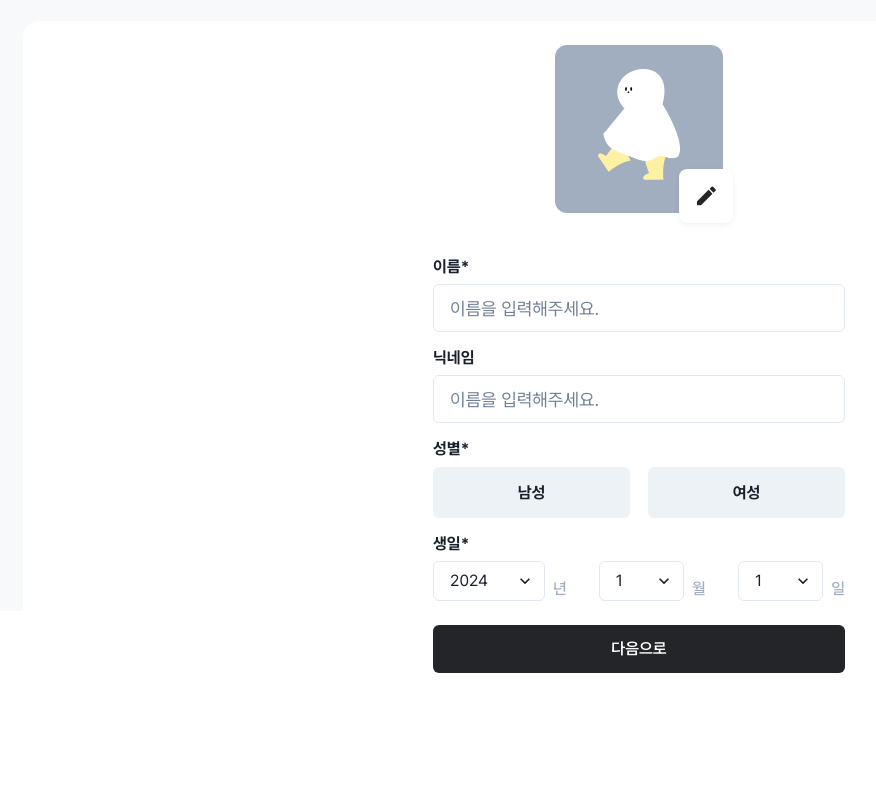
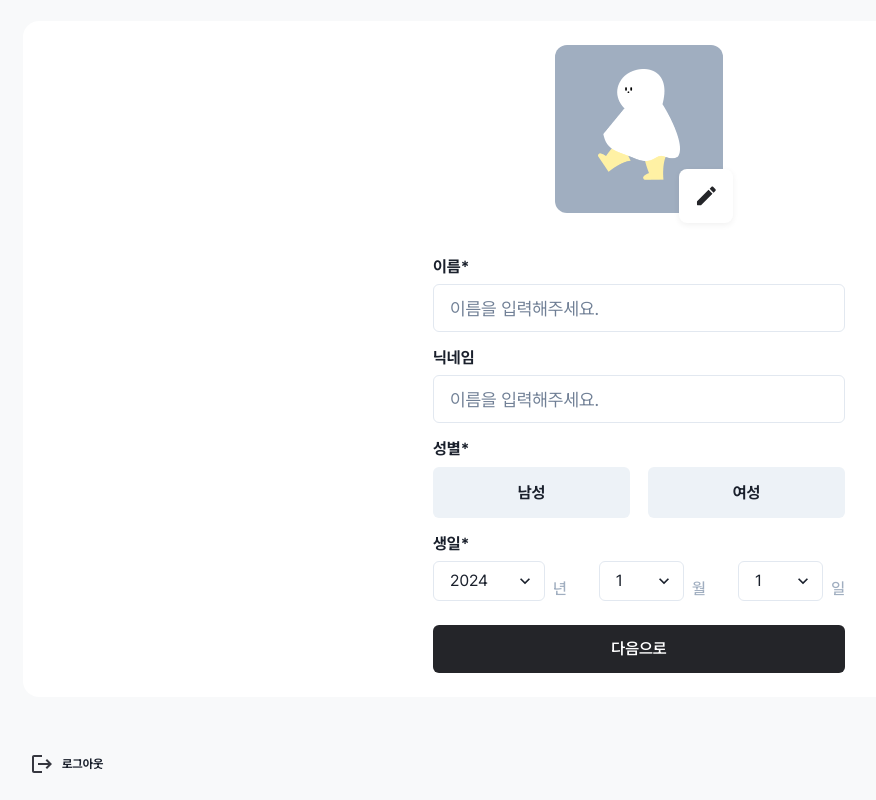
Before and after one commit to DDD-Community/DDD-10-WABLE-WEB, a Next.js app: page /profile/create in a window 1280 px wide. Shown: the part 189-989 px from the top of the page, without its empty margins (1-877 px from the left). Before the commit the page ends 886 px from the top, so only its background shows below. Built offline with nearby package versions, Linux system fonts and the light colour scheme.

Commit message:
feat: 로그아웃 버튼 마크업

```diff
--- a/src/components/common/global-navigation-bar/index.tsx
+++ b/src/components/common/global-navigation-bar/index.tsx
@@ -75,7 +75,7 @@ export default function GlobalNavigationBar() {
 
       <GNBFooter>
         <Logout onClick={() => {}}>
-          <LogoutIcon />
+          <LogoutIcon color="#F8F9FA" />
           <span>로그아웃</span>
         </Logout>
       </GNBFooter>
--- a/src/pages/profile/create.tsx
+++ b/src/pages/profile/create.tsx
@@ -1,12 +1,13 @@
 import { ProfileBasicInformationForm } from '@/components/pages/profile/components/ProfileBasicInformationForm';
 import { useFunnel } from '@/hooks/common/useFunnel';
 import { ProfileSchema, profileSchema } from '@/models/profile';
-import { Flex, VStack, Heading } from '@chakra-ui/react';
+import { Flex, VStack, Heading, Text } from '@chakra-ui/react';
 import { FormProvider, useForm } from 'react-hook-form';
 import { zodResolver } from '@hookform/resolvers/zod';
 
 import * as C from '@/components/pages/profile/components';
 import { Stepper } from '@/components/pages/profile/components/Stepper';
+import LogoutIcon from '@/assets/icons/logout.svg';
 
 const STEPS = [
   '프로필 상세 정보 입력 - 기본 정보',
@@ -27,10 +28,15 @@ export default function Profile() {
   }
 
   return (
-    <VStack backgroundColor="#f8f9fa" h="100vh">
+    <VStack bg="#f8f9fa">
       <C.Header />
       <FormProvider {...methods}>
-        <Flex w="100%" justifyContent="center">
+        <Flex
+          w="100%"
+          flexDirection="column"
+          justifyContent="center"
+          gap="55px"
+        >
           <Flex
             as="form"
             w="100%"
@@ -48,6 +54,17 @@ export default function Profile() {
               </Funnel.Step>
             </Funnel>
           </Flex>
+          <Flex
+            padding="0 0 24px 31px"
+            alignItems="center"
+            gap="8px"
+            cursor="pointer"
+          >
+            <LogoutIcon color="#36373F" />
+            <Text fontSize="12px" fontWeight="700">
+              로그아웃
+            </Text>
+          </Flex>
         </Flex>
       </FormProvider>
     </VStack>
```
Also changed, not shown: src/assets/icons/logout.svg.
